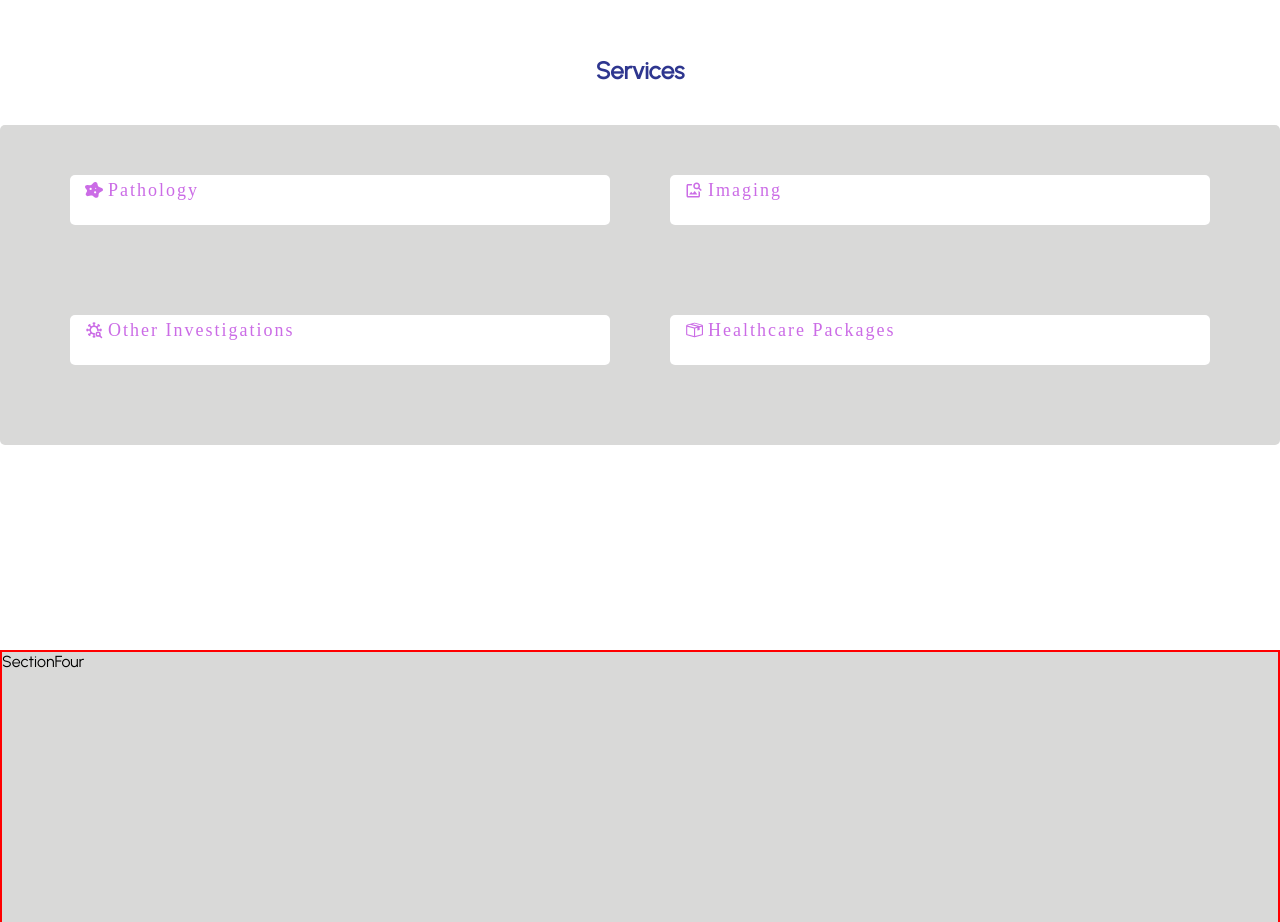
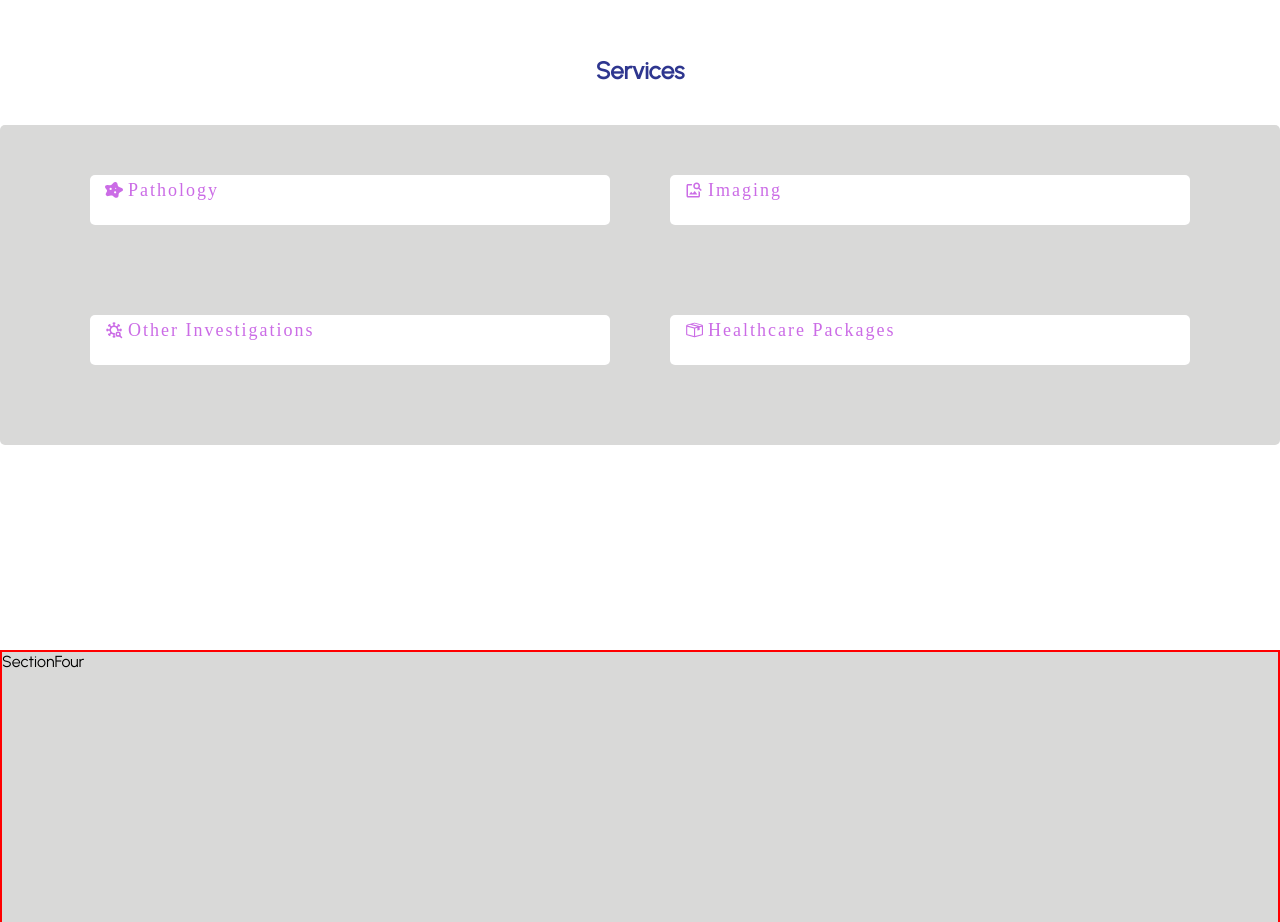
Before and after one commit to marketintelsolutions/sage, a React (Create React App) app: page / in a window 1280 px wide. Shown: the part 1820-2742 px from the top of the page. Built offline with nearby package versions, Linux system fonts and the light colour scheme; the HTML template or start-up script is replaced by a standard one; a web font is replaced by a local one.

Commit message:
services width adjusted

```diff
--- a/src/styles/modules/_servicesHome.scss
+++ b/src/styles/modules/_servicesHome.scss
@@ -24,7 +24,7 @@
     gap: 60px;
     width: 100%;
     background: var(--primary-grey);
-    padding: 50px 70px;
+    padding: 50px 90px;
     border-radius: 5px;
 
     & .item-center {
```
